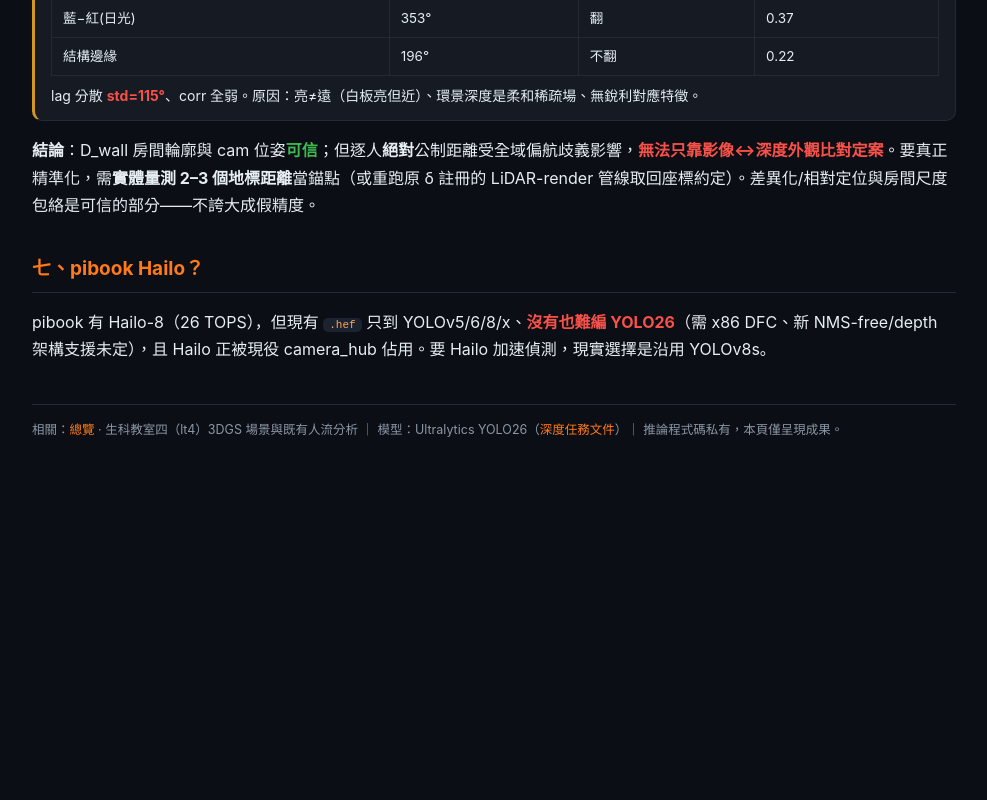
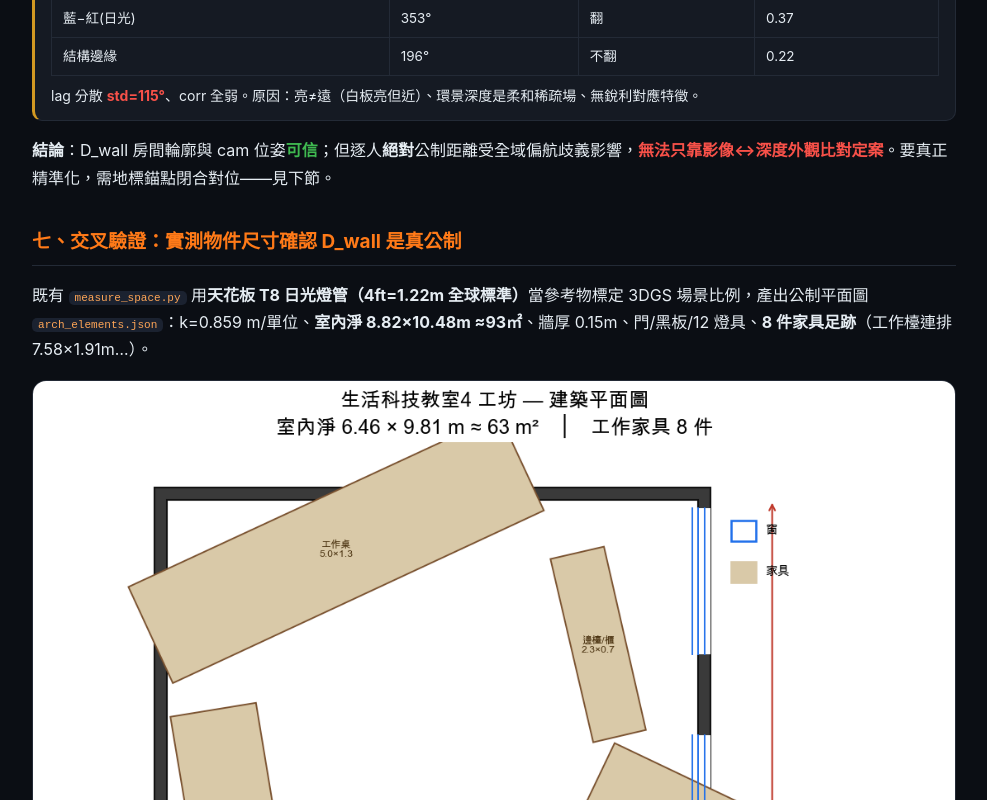
Before and after one commit to henrychao521/x5-roomtour-viewer, a plain HTML site: page yolo26-people.html in a window 1280 px wide. Shown: the part 5660-6460 px from the top of the page, without its empty margins (146-1133 px from the left). Before the commit the page ends 6180 px from the top, so only its background shows below. Drawn offline with Linux system fonts and the light colour scheme.

Commit message:
lt4: 交叉驗證 — 實測燈管標定平面圖(8.82×10.48m)確認 D_wall 為真公制(X跨距8.88m<1%誤差)
- arch_elements.json(k=0.859,8家具+黑板+門窗)= 已測的物件尺寸
- 點雲X跨距8.88m≈實測8.82m→D_wall(1.9-6.3m)是真公尺,非場景單位
- 對位欠定的解法資料已齊:地標早測,下一步純標定(image-az↔world-az配對解全域旋轉)

Co-Authored-By: Claude Opus 4.8 <noreply@anthropic.com>

```diff
--- a/yolo26-people.html
+++ b/yolo26-people.html
@@ -109,9 +109,16 @@
       <tr><td>結構邊緣</td><td>196°</td><td>不翻</td><td>0.22</td></tr>
     </table>
     lag 分散 <span class="no">std=115°</span>、corr 全弱。原因：亮≠遠（白板亮但近）、環景深度是柔和稀疏場、無銳利對應特徵。</div>
-  <p><b>結論</b>：D_wall 房間輪廓與 cam 位姿<span class="ok">可信</span>；但逐人<b>絕對</b>公制距離受全域偏航歧義影響，<span class="no">無法只靠影像↔深度外觀比對定案</span>。要真正精準化，需<b>實體量測 2–3 個地標距離</b>當錨點（或重跑原 δ 註冊的 LiDAR-render 管線取回座標約定）。差異化/相對定位與房間尺度包絡是可信的部分——不誇大成假精度。</p>
+  <p><b>結論</b>：D_wall 房間輪廓與 cam 位姿<span class="ok">可信</span>；但逐人<b>絕對</b>公制距離受全域偏航歧義影響，<span class="no">無法只靠影像↔深度外觀比對定案</span>。要真正精準化，需地標錨點閉合對位——見下節。</p>
 
-  <h2>七、pibook Hailo？</h2>
+  <h2>七、交叉驗證：實測物件尺寸確認 D_wall 是真公制</h2>
+  <p>既有 <code>measure_space.py</code> 用<b>天花板 T8 日光燈管（4ft=1.22m 全球標準）</b>當參考物標定 3DGS 場景比例，產出公制平面圖 <code>arch_elements.json</code>：k=0.859 m/單位、<b>室內淨 8.82×10.48m ≈93㎡</b>、牆厚 0.15m、門/黑板/12 燈具、<b>8 件家具足跡</b>（工作檯連排 7.58×1.91m…）。</p>
+  <figure><img src="assets/floorplan_lt4_arch.png" alt="measured metric floorplan">
+    <figcaption>燈管參考物標定的公制平面圖（家具足跡+尺寸標註）。這是「測過的物件尺寸」。</figcaption></figure>
+  <div class="box"><b>交叉驗證</b>：我解碼的 <code>lt4_lidar_walk</code> 點雲 X 跨距 <b>8.88m ≈ 實測 8.82m（差 &lt;1%）</b> → <span class="ok">證明該 splat 已是公制，D_wall 的 1.9–6.3m 是真公尺</span>，被獨立參考物量測確認，非任意場景單位。</div>
+  <div class="box" style="border-left-color:#3fb950"><b>對「對位欠定」的意義（好消息）</b>：先前結論說「需實體量測地標」——<b>地標其實早已測</b>（arch_elements 的 8 家具+黑板+門窗世界座標）。下一步不再是量測，而是把這些已知物件在相機影像中逐一標定 image-az → 與 world-az 配對解全域旋轉，即可閉合對位、給出可信逐人絕對距離。<b>資料齊備，屬純標定工作。</b></div>
+
+  <h2>八、pibook Hailo？</h2>
   <p>pibook 有 Hailo-8（26 TOPS），但現有 <code>.hef</code> 只到 YOLOv5/6/8/x、<span class="no">沒有也難編 YOLO26</span>（需 x86 DFC、新 NMS-free/depth 架構支援未定），且 Hailo 正被現役 camera_hub 佔用。要 Hailo 加速偵測，現實選擇是沿用 YOLOv8s。</p>
 
   <div class="foot">
```
